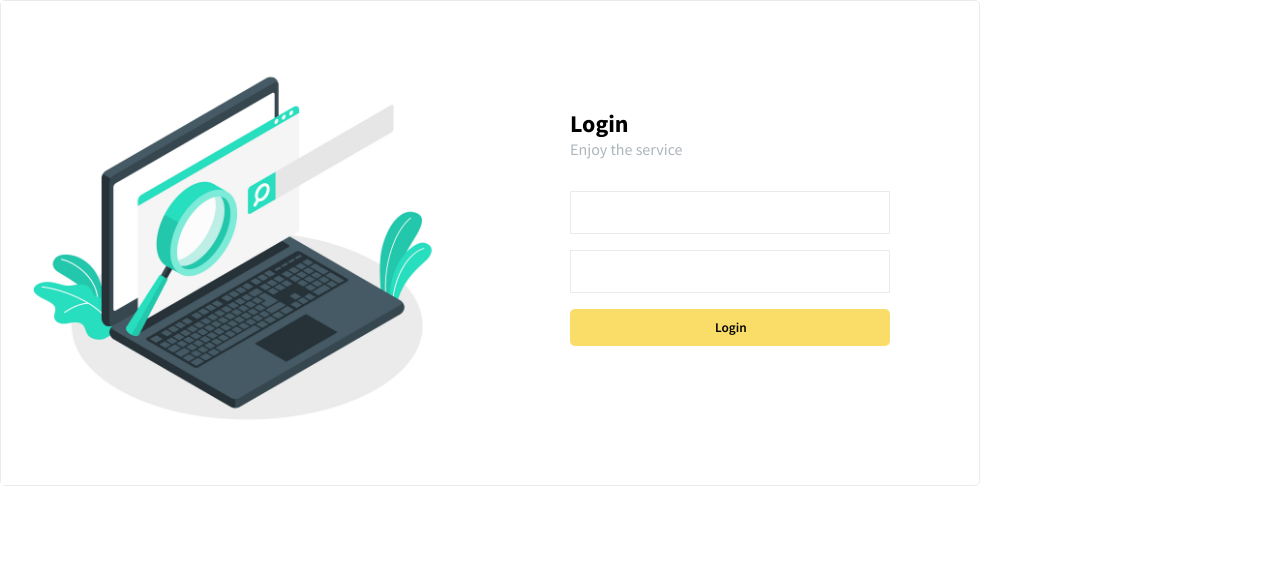
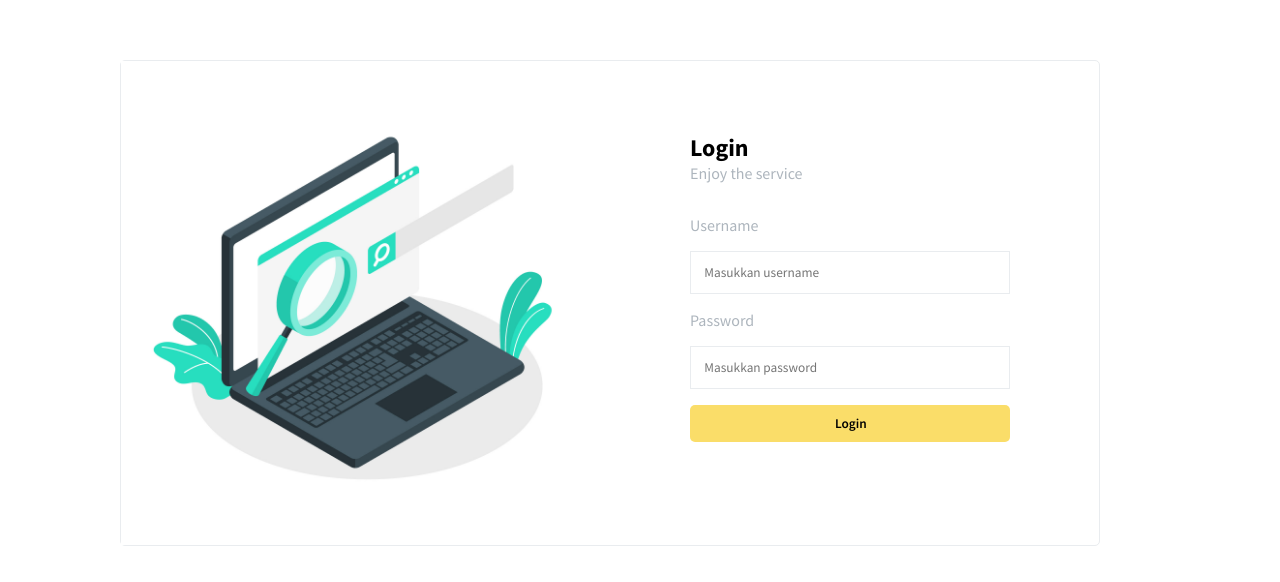
Before and after one commit to perwiradhani/digital-scale, a React (Create React App) app in the folder frontend/: page /login in a window 1280 px wide. Shown: the top 582 px of the page. Built offline with nearby package versions, Linux system fonts and the light colour scheme.

Commit message:
update tampilan login

```diff
--- a/frontend/src/pages/login/Login.jsx
+++ b/frontend/src/pages/login/Login.jsx
@@ -51,8 +51,10 @@ export default function Form() {
                 <span>Enjoy the service</span>
 
                 <form id='form' className='flex flex-col' onSubmit={handleSubmit}>
-                    <input type="text" name='username' onChange={handleInput} value={loginInput.username} />
-                    <input type="password" name='password' onChange={handleInput} value={loginInput.password} />
+                    <span>Username</span>
+                    <input type="text" name='username' placeholder='Masukkan username' onChange={handleInput} value={loginInput.username} />
+                    <span>Password</span>
+                    <input type="password" name='password' placeholder='Masukkan password' onChange={handleInput} value={loginInput.password} />
                     {/* <Link to="/"> */}
                     <button className="loginButton">Login</button>
                     {/* </Link> */}
--- a/frontend/src/pages/login/login.css
+++ b/frontend/src/pages/login/login.css
@@ -16,6 +16,8 @@
   border-radius: 5px;
   /* box-shadow: 1px 3px 10px #e9ecef; */
   background-color: white;
+  margin-top: 60px;
+  margin-left: 120px;
 }
 
 .register span{
```
Also changed, not shown: 2 other files (tests, documents, lock files or other folders).
